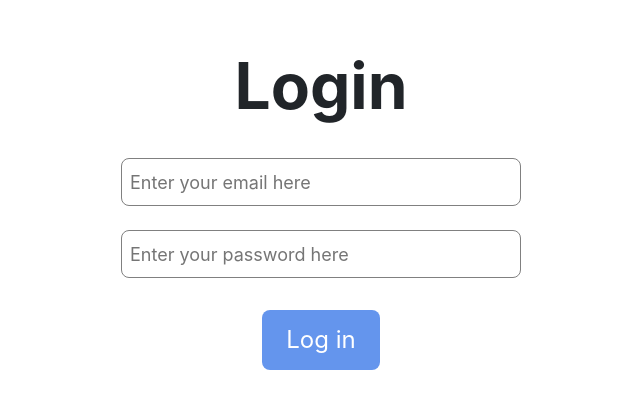
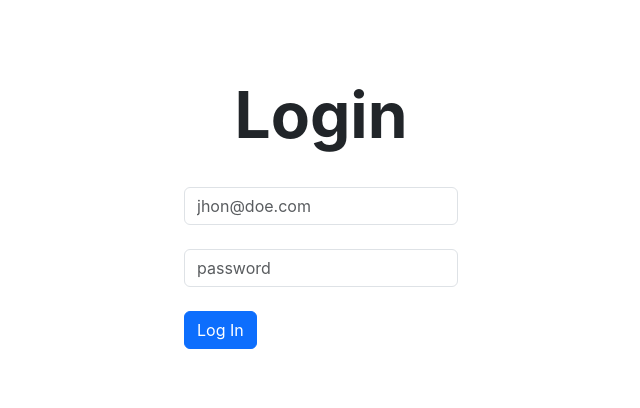
Before and after one commit to krishnamurthypranesh/kuroshitsuji, a React (Create React App) app in the folder frontend/: page /login in a window 1280 px wide. Shown: the part 292-700 px from the top of the page, without its empty margins (319-959 px from the left). Built offline with nearby package versions, Linux system fonts and the light colour scheme.

Commit message:
Update login page ui

```diff
--- a/frontend/src/Login.js
+++ b/frontend/src/Login.js
@@ -124,52 +124,19 @@ const Login = (props) => {
         <br />
 
         <div className={"inputContainer"}>
+            <form>
+                <div className="form-group">
+                    <input type="email" className="form-control" id="login-email" placeholder="jhon@doe.com" onChange={ev => setEmail(ev.target.value)} />
+                    <label className="errorLabel">{emailError}</label>
+                </div>
 
-            <input
+                <div className="form-group">
+                    <input type="password" className="form-control" id="login-password" placeholder="password" onChange={pv => setPassword(pv.target.value)} />
+                    <label className="errorLabel">{passwordError}</label>
+                </div>
 
-                value={email}
-
-                placeholder="Enter your email here"
-
-                onChange={ev => setEmail(ev.target.value)}
-
-                className={"inputBox"} />
-
-            <label className="errorLabel">{emailError}</label>
-
-        </div>
-
-        <br />
-
-        <div className={"inputContainer"}>
-
-            <input
-
-                value={password}
-
-                placeholder="Enter your password here"
-
-                onChange={ev => setPassword(ev.target.value)}
-
-                className={"inputBox"} />
-
-            <label className="errorLabel">{passwordError}</label>
-
-        </div>
-
-        <br />
-
-        <div className={"inputContainer"}>
-
-            <input
-
-                className={"inputButton"}
-
-                type="button"
-
-                onClick={onButtonClick}
-
-                value={"Log in"} />
+                <button type="button" className="btn btn-primary" onClick={onButtonClick}>Log In</button>
+            </form>
 
         </div>
 
```
